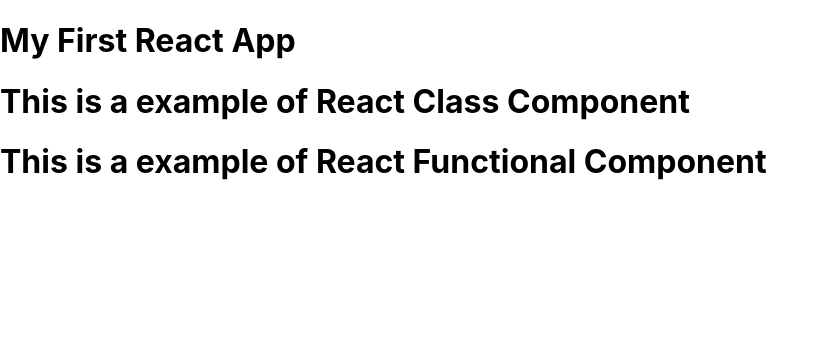
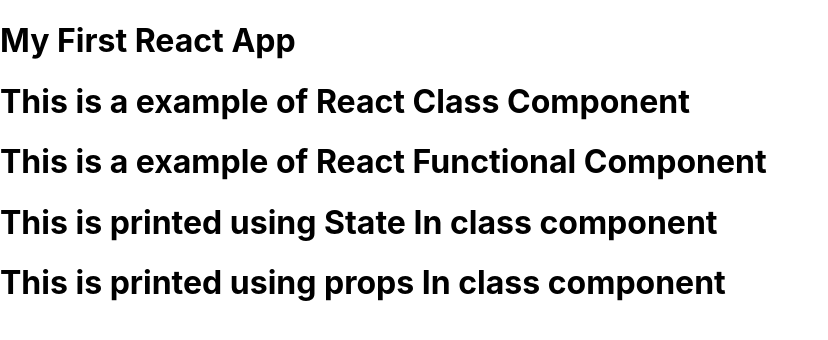
Before and after one commit to ModemBhanuPrakash/ReactPractice, a React (Create React App) app: page / in a window 1280 px wide. Shown: the top 340 px of the page, without its empty margins (0-828 px from the left). Built offline with nearby package versions, Linux system fonts and the light colour scheme.

Commit message:
Understood state and props in class components

```diff
--- a/src/App.js
+++ b/src/App.js
@@ -1,12 +1,16 @@
 import React from 'react'
 import ClassComponent from './ClassComponent'
 import FunctionalComponent from './FunctionalComponent'
+import StateExampleInClassComponent from './StateExampleInClassComponent'
+import PropsExampleInClassComponent from './PropsExampleInClassComponent'
 const App = () => {
   return (
     <div>
       <h1>My First React App</h1>
       <ClassComponent></ClassComponent>
       <FunctionalComponent></FunctionalComponent>
+      <StateExampleInClassComponent></StateExampleInClassComponent>
+      {/* <PropsExampleInClassComponent/>  */}
     </div>
   )
 }
--- a/src/FunctionalComponent.js
+++ b/src/FunctionalComponent.js
@@ -1,6 +1,7 @@
 import React,{useState} from 'react'
 
 const FunctionalComponent = () => {
+  //We have used one of the react hooks called useState for storing the values and to modify,pass them in to other components.
   const [text,setText] = useState("This is a example of ");
   return (
     <div>
--- /dev/null
+++ b/src/PropsExampleInClassComponent.js
@@ -0,0 +1,11 @@
+import React, { Component } from 'react'
+
+export default class PropsExampleInClassComponent extends Component {
+  render() {
+    return (
+      <div>
+        <h1>This is printed using props {this.props.text}</h1>
+      </div>
+    )
+  }
+}
--- /dev/null
+++ b/src/StateExampleInClassComponent.js
@@ -0,0 +1,16 @@
+import React, { Component } from 'react'
+import PropsExampleInClassComponent from './PropsExampleInClassComponent'
+
+export default class StateExampleInClassComponent extends Component {
+    state = {
+        text : "In class component"
+    }
+  render() {
+    return (
+      <div>
+        <h1>This is printed using State {this.state.text}</h1>
+        <PropsExampleInClassComponent text={this.state.text}></PropsExampleInClassComponent>
+      </div>
+    )
+  }
+}
```
